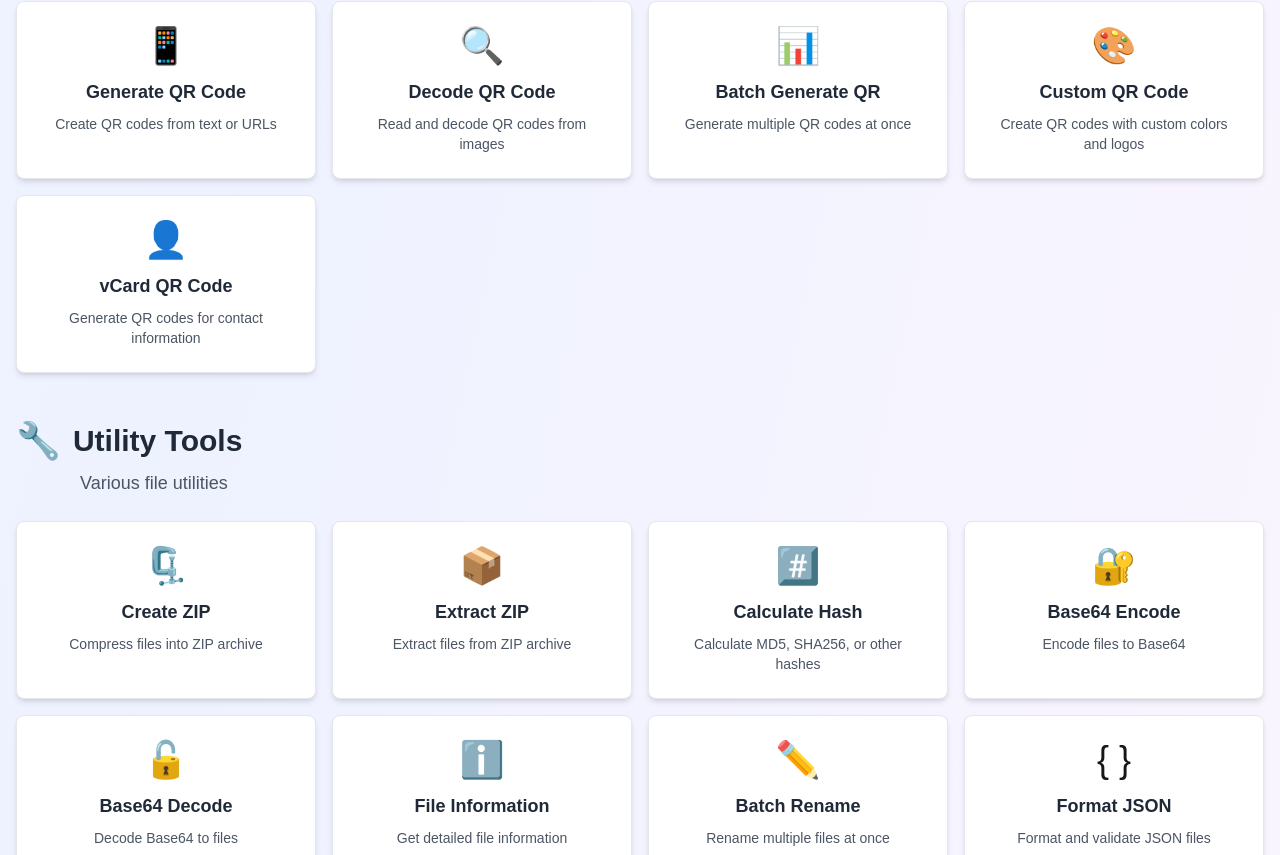
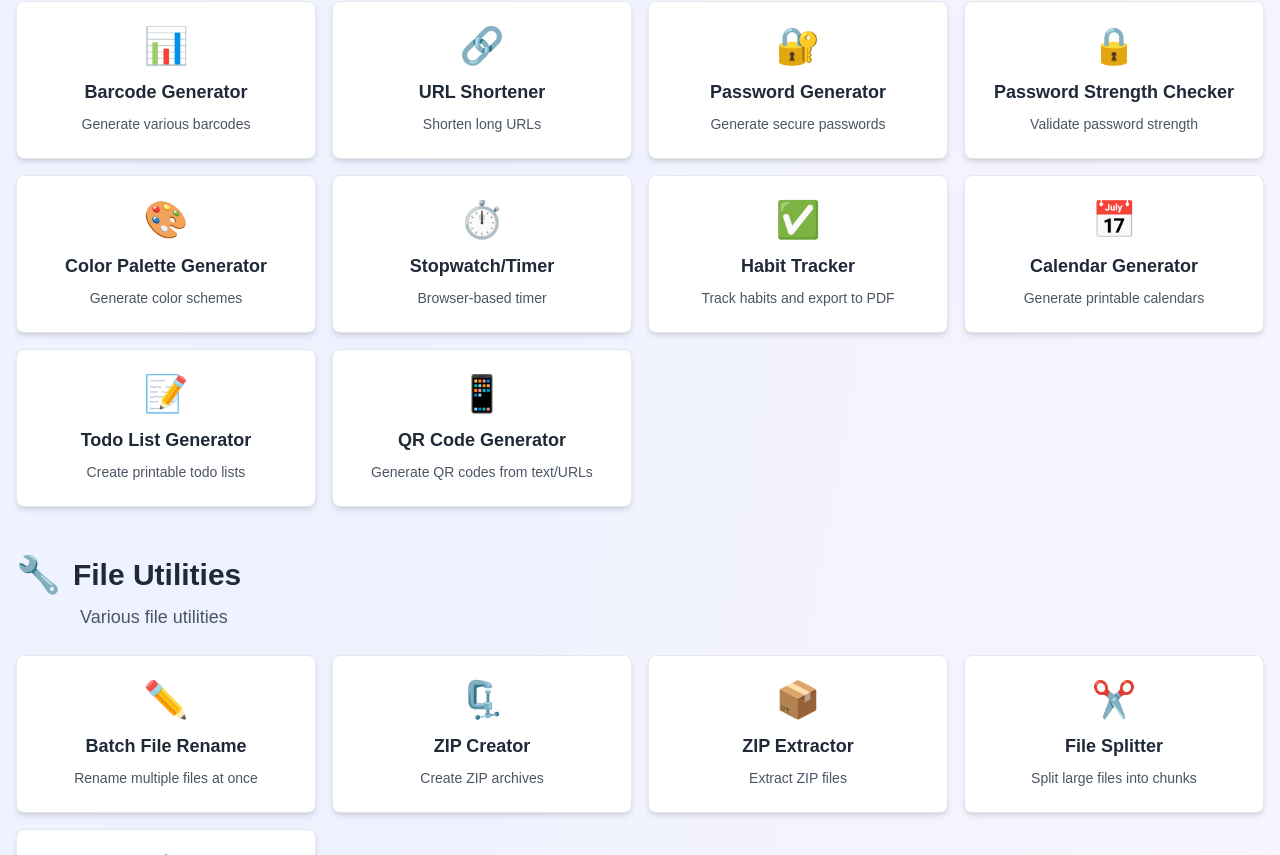
Before and after one commit to vector-sh/ShobHobe, a Next.js app: page / in a window 1280 px wide. Shown: the part 4825-5680 px from the top of the page. Built offline with nearby package versions, Linux system fonts and the light colour scheme.

Commit message:
Add Phase 3 tools: Productivity Tools (10) + File Utilities (5)
Co-authored-by: vector-sh <245814214+vector-sh@users.noreply.github.com>

```diff
--- a/package.json
+++ b/package.json
@@ -16,9 +16,11 @@
     "axios": "^1.13.2",
     "canvas": "^3.2.0",
     "cheerio": "^1.1.2",
+    "colorthief": "^2.6.0",
     "docx": "^9.5.1",
     "fluent-ffmpeg": "^2.1.3",
     "jsbarcode": "^3.12.1",
+    "nanoid": "^5.1.6",
     "next": "14.2.35",
     "pdf-lib": "^1.17.1",
     "pdf-parse": "^2.4.5",
@@ -28,7 +30,8 @@
     "react": "^18",
     "react-dom": "^18",
     "sharp": "^0.34.5",
-    "unzipper": "^0.12.3"
+    "unzipper": "^0.12.3",
+    "zxcvbn": "^4.4.2"
   },
   "devDependencies": {
     "@types/node": "^20.19.27",
--- a/services/fileProcessor.ts
+++ b/services/fileProcessor.ts
@@ -30,6 +30,10 @@ export async function processFile(
       return processSocial(action, files);
     case 'generator':
       return processGenerator(action, files);
+    case 'productivity':
+      return processProductivity(action, files);
+    case 'file-utility':
+      return processFileUtility(action, files);
     case 'qrcode':
       return processQRCode(action, files);
     case 'utility':
@@ -377,3 +381,13 @@ async function processGenerator(action: string, files: File[]): Promise<ProcessR
   // Document generation with pdfkit
   throw new Error('Document generator features coming soon! This will create professional documents from templates.');
 }
+
+async function processProductivity(action: string, files: File[]): Promise<ProcessResult> {
+  // Productivity tools like password generator, QR codes, etc.
+  throw new Error('Productivity tools coming soon! Features include password generation, barcode/QR generation, URL shortener, and more.');
+}
+
+async function processFileUtility(action: string, files: File[]): Promise<ProcessResult> {
+  // File utilities like batch rename, file splitter, watermark adder
+  throw new Error('File utility features coming soon! This will include batch rename, file splitting, and watermark addition.');
+}
--- a/tools.config.ts
+++ b/tools.config.ts
@@ -928,6 +928,220 @@ export const toolsConfig: ToolConfig[] = [
     status: "active",
     maxFileSize: 50,
     seoKeywords: ["add page numbers", "pdf page numbers", "number pdf pages"]
+  },
+
+  // Phase 3: Productivity Tools (10 tools)
+  {
+    id: "barcode-generator",
+    name: "Barcode Generator",
+    description: "Generate various barcodes",
+    category: "productivity",
+    icon: "📊",
+    inputTypes: [".txt"],
+    outputType: ".png",
+    action: "generate-barcode",
+    phase: 3,
+    status: "active",
+    maxFileSize: 1,
+    seoKeywords: ["barcode generator", "create barcode", "generate barcode"]
+  },
+  {
+    id: "url-shortener",
+    name: "URL Shortener",
+    description: "Shorten long URLs",
+    category: "productivity",
+    icon: "🔗",
+    inputTypes: [".txt"],
+    outputType: ".txt",
+    action: "shorten-url",
+    phase: 3,
+    status: "active",
+    maxFileSize: 1,
+    seoKeywords: ["url shortener", "shorten url", "short link"]
+  },
+  {
+    id: "password-generator",
+    name: "Password Generator",
+    description: "Generate secure passwords",
+    category: "productivity",
+    icon: "🔐",
+    inputTypes: [],
+    outputType: ".txt",
+    action: "generate-password",
+    phase: 3,
+    status: "active",
+    maxFileSize: 1,
+    seoKeywords: ["password generator", "secure password", "random password"]
+  },
+  {
+    id: "password-checker",
+    name: "Password Strength Checker",
+    description: "Validate password strength",
+    category: "productivity",
+    icon: "🔒",
+    inputTypes: [".txt"],
+    outputType: ".json",
+    action: "check-password",
+    phase: 3,
+    status: "active",
+    maxFileSize: 1,
+    seoKeywords: ["password checker", "password strength", "validate password"]
+  },
+  {
+    id: "color-palette",
+    name: "Color Palette Generator",
+    description: "Generate color schemes",
+    category: "productivity",
+    icon: "🎨",
+    inputTypes: [".jpg", ".jpeg", ".png"],
+    outputType: ".json",
+    action: "generate-palette",
+    phase: 3,
+    status: "active",
+    maxFileSize: 10,
+    seoKeywords: ["color palette", "color scheme", "extract colors"]
+  },
+  {
+    id: "stopwatch",
+    name: "Stopwatch/Timer",
+    description: "Browser-based timer",
+    category: "productivity",
+    icon: "⏱️",
+    inputTypes: [],
+    outputType: ".txt",
+    action: "timer",
+    phase: 3,
+    status: "active",
+    maxFileSize: 1,
+    seoKeywords: ["stopwatch", "timer", "countdown"]
+  },
+  {
+    id: "habit-tracker",
+    name: "Habit Tracker",
+    description: "Track habits and export to PDF",
+    category: "productivity",
+    icon: "✅",
+    inputTypes: [".json"],
+    outputType: ".pdf",
+    action: "track-habits",
+    phase: 3,
+    status: "active",
+    maxFileSize: 5,
+    seoKeywords: ["habit tracker", "track habits", "habit log"]
+  },
+  {
+    id: "calendar-generator",
+    name: "Calendar Generator",
+    description: "Generate printable calendars",
+    category: "productivity",
+    icon: "📅",
+    inputTypes: [".json"],
+    outputType: ".pdf",
+    action: "generate-calendar",
+    phase: 3,
+    status: "active",
+    maxFileSize: 5,
+    seoKeywords: ["calendar generator", "printable calendar", "create calendar"]
+  },
+  {
+    id: "todo-list",
+    name: "Todo List Generator",
+    description: "Create printable todo lists",
+    category: "productivity",
+    icon: "📝",
+    inputTypes: [".txt", ".json"],
+    outputType: ".pdf",
+    action: "generate-todo",
+    phase: 3,
+    status: "active",
+    maxFileSize: 5,
+    seoKeywords: ["todo list", "task list", "checklist generator"]
+  },
+  {
+    id: "qr-generator",
+    name: "QR Code Generator",
+    description: "Generate QR codes from text/URLs",
+    category: "productivity",
+    icon: "📱",
+    inputTypes: [".txt"],
+    outputType: ".png",
+    action: "generate-qr",
+    phase: 3,
+    status: "active",
+    maxFileSize: 1,
+    seoKeywords: ["qr code generator", "generate qr", "create qr code"]
+  },
+
+  // Phase 3: File Utilities (5 tools)
+  {
+    id: "batch-rename",
+    name: "Batch File Rename",
+    description: "Rename multiple files at once",
+    category: "file-utility",
+    icon: "✏️",
+    inputTypes: [".zip"],
+    outputType: ".zip",
+    action: "batch-rename",
+    phase: 3,
+    status: "active",
+    maxFileSize: 100,
+    seoKeywords: ["batch rename", "rename files", "bulk rename"]
+  },
+  {
+    id: "zip-creator",
+    name: "ZIP Creator",
+    description: "Create ZIP archives",
+    category: "file-utility",
+    icon: "🗜️",
+    inputTypes: [".*"],
+    outputType: ".zip",
+    action: "create-zip",
+    phase: 3,
+    status: "active",
+    maxFileSize: 200,
+    seoKeywords: ["zip creator", "create zip", "compress files"]
+  },
+  {
+    id: "zip-extract",
+    name: "ZIP Extractor",
+    description: "Extract ZIP files",
+    category: "file-utility",
+    icon: "📦",
+    inputTypes: [".zip"],
+    outputType: ".zip",
+    action: "extract-zip",
+    phase: 3,
+    status: "active",
+    maxFileSize: 200,
+    seoKeywords: ["zip extractor", "unzip", "extract zip"]
+  },
+  {
+    id: "file-splitter",
+    name: "File Splitter",
+    description: "Split large files into chunks",
+    category: "file-utility",
+    icon: "✂️",
+    inputTypes: [".*"],
+    outputType: ".zip",
+    action: "split-file",
+    phase: 3,
+    status: "active",
+    maxFileSize: 500,
+    seoKeywords: ["file splitter", "split file", "chunk file"]
+  },
+  {
+    id: "add-watermark",
+    name: "Watermark Adder",
+    description: "Add watermark to images/PDFs",
+    category: "file-utility",
+    icon: "💧",
+    inputTypes: [".pdf", ".jpg", ".jpeg", ".png"],
+    outputType: ".pdf",
+    action: "add-watermark",
+    phase: 3,
+    status: "active",
+    maxFileSize: 50,
+    seoKeywords: ["add watermark", "watermark image", "watermark pdf"]
   }
 ];
 
@@ -939,6 +1153,8 @@ export const categories = [
   { id: "document", name: "Document Tools", icon: "📝", description: "Work with Word documents" },
   { id: "social", name: "Social Media Tools", icon: "📱", description: "Download from social media platforms" },
   { id: "generator", name: "Document Generators", icon: "✨", description: "Generate professional documents" },
+  { id: "productivity", name: "Productivity Tools", icon: "⚡", description: "Boost your productivity" },
+  { id: "file-utility", name: "File Utilities", icon: "🔧", description: "Various file utilities" },
   { id: "qrcode", name: "QR Code Tools", icon: "📱", description: "Generate and decode QR codes" },
   { id: "utility", name: "Utility Tools", icon: "🔧", description: "Various file utilities" }
 ];
```
Also changed, not shown: 1 other file (tests, documents, lock files or other folders).
